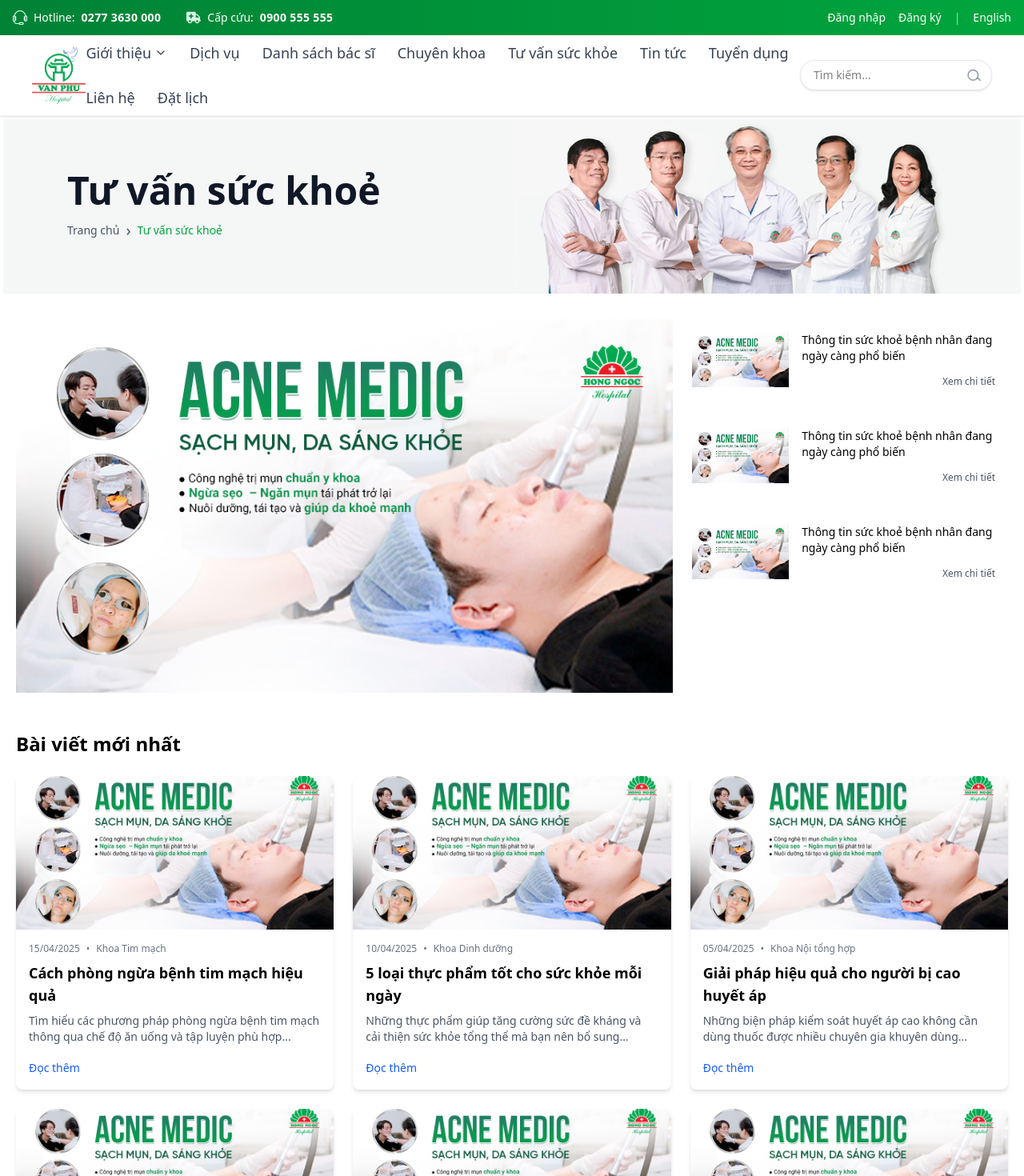
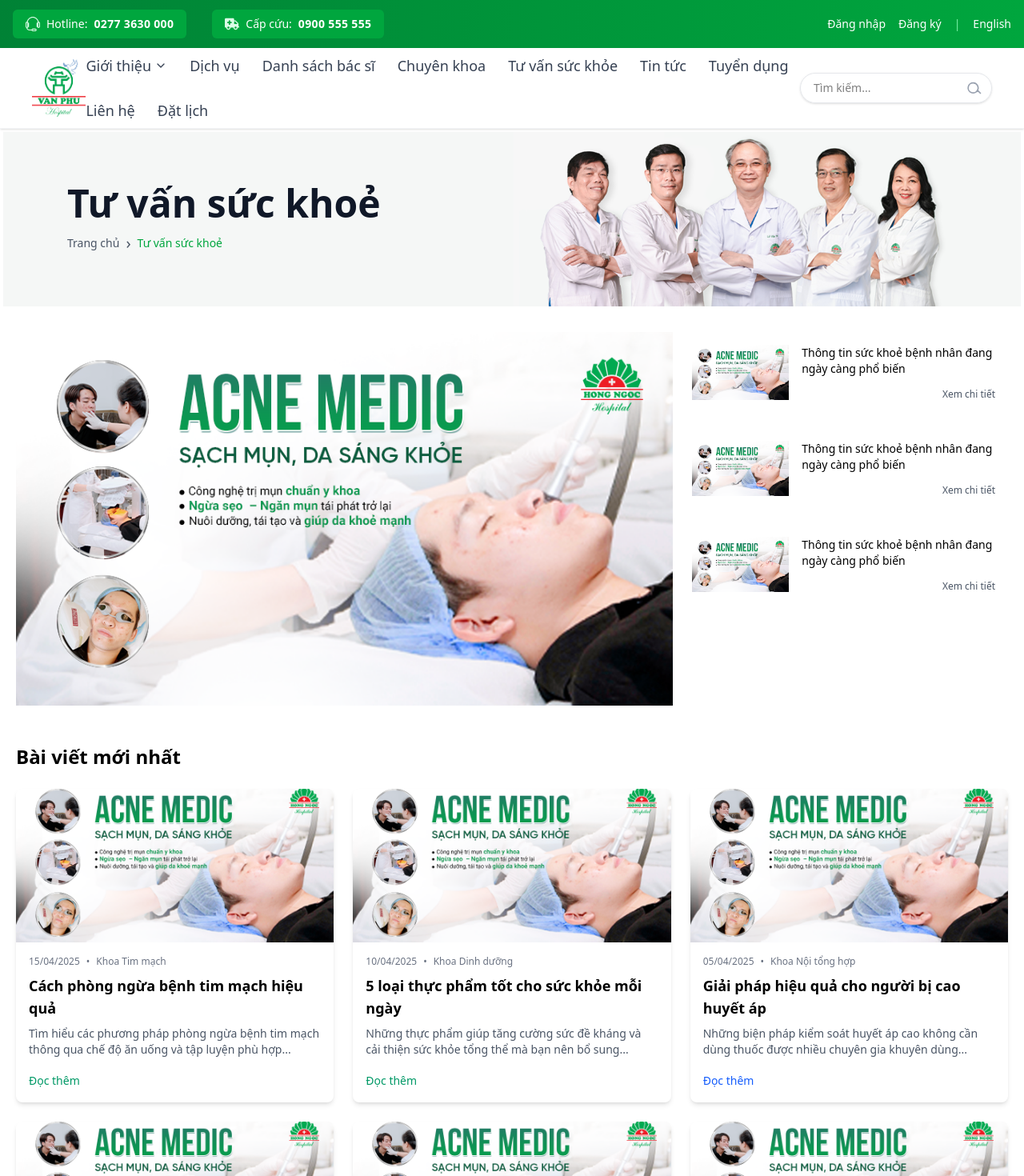
Before and after one commit to vantu522/vanphu-hospital-frontend, a React (Vite) app: page /tu-van-suc-khoe in a window 1280 px wide. Shown: the top 1470 px of the page at 80% size. Built offline with nearby package versions, Linux system fonts and the light colour scheme.

Commit message:
fix: update color

```diff
--- a/src/components/client/layout/Header.jsx
+++ b/src/components/client/layout/Header.jsx
@@ -22,14 +22,14 @@
       <div className="bg-gradient-to-r from-green-700 to-green-600 text-white topbar">
         <div className="container mx-auto flex flex-col sm:flex-row justify-between items-center py-3 px-4 gap-3 sm:gap-0">
           <div className="flex gap-5 sm:gap-8 items-center text-xs sm:text-sm">
-            <span className="flex items-center gap-2 font-medium hover:scale-105 transition-transform duration-300">
+            <button className="flex items-center gap-2 font-medium hover:scale-105 transition-transform duration-300 bg-green-600 text-white py-2 px-4 rounded-md">
               <TfiHeadphoneAlt className="text-base sm:text-lg text-green-100" />
               Hotline: <strong className="tracking-wide">0277 3630 000</strong>
-            </span>
-            <span className="flex items-center gap-2 font-medium hover:scale-105 transition-transform duration-300">
+            </button>
+            <button className="flex items-center gap-2 font-medium hover:scale-105 transition-transform duration-300 bg-green-600 text-white py-2 px-4 rounded-md">
               <FaAmbulance className="text-base sm:text-lg text-green-100" />
               Cấp cứu: <strong className="tracking-wide">0900 555 555</strong>
-            </span>
+            </button>
           </div>
           <div className="flex items-center gap-4 text-xs sm:text-sm">
             <a href="/dang-nhap" className="hover:text-green-200 transition-colors duration-300">Đăng nhập</a>
@@ -39,6 +39,7 @@
           </div>
         </div>
       </div>
+
 
       {/* Main header */}
       <div className={`bg-white w-full border-b border-gray-100 ${
@@ -70,7 +71,7 @@
                 <span>Giới thiệu</span>
                 <FiChevronDown className="w-4 h-4 transition-transform duration-300 group-hover:rotate-180" />
               </a>
-              <div className="hidden group-hover:block absolute top-full left-0 min-w-[240px] bg-white shadow-xl rounded-lg z-10 text-sm mt-1 overflow-hidden border-t-2 border-green-600 transition-all duration-300">
+              <div className="hidden group-hover:block absolute top-full left-0 min-w-[240px] bg-white shadow-xl rounded-lg text-sm mt-1 overflow-hidden border-t-2 border-green-600 transition-all duration-300 z-100">
                 <a href="/gioi-thieu/ve-hong-ngoc" className="block px-5 py-3 text-gray-700 hover:bg-green-50 hover:text-green-700 hover:pl-6 transition-all duration-200">Về Hồng Ngọc Hospital</a>
                 <a href="/gioi-thieu/huong-dan-khach-hang" className="block px-5 py-3 text-gray-700 hover:bg-green-50 hover:text-green-700 hover:pl-6 transition-all duration-200">Hướng dẫn khách hàng</a>
                 <a href="/gioi-thieu/nghien-cuu-khoa-hoc" className="block px-5 py-3 text-gray-700 hover:bg-green-50 hover:text-green-700 hover:pl-6 transition-all duration-200">Nghiên cứu khoa học</a>
--- a/src/pages/client/Contacts/Contact.jsx
+++ b/src/pages/client/Contacts/Contact.jsx
@@ -1,8 +1,7 @@
 import React from 'react'
 import PageBanner from '../../../components/client/PageBanner'
 import dichvu from '../../../assets/images/dichvu.png'
-import { Link } from 'react-router-dom' // Đã sửa từ href thành Link
-
+import Button from '../../../components/client/ui/button'
 const Contact = () => {
     const handleSubmit = (e) => {
         e.preventDefault()
@@ -33,7 +32,7 @@
                                     <input
                                         type="text"
                                         id="name"
-                                        className="w-full px-4 py-2 border border-gray-300 rounded-md focus:outline-none focus:ring-2 focus:ring-blue-500"
+                                        className="w-full px-4 py-2 border border-gray-300 rounded-md focus:outline-none focus:ring-2 focus:ring-emerald-500"
                                         placeholder="Nhập họ và tên của bạn"
                                         required
                                     />
@@ -44,7 +43,7 @@
                                     <input
                                         type="tel"
                                         id="phone"
-                                        className="w-full px-4 py-2 border border-gray-300 rounded-md focus:outline-none focus:ring-2 focus:ring-blue-500"
+                                        className="w-full px-4 py-2 border border-gray-300 rounded-md focus:outline-none focus:ring-2 focus:ring-emerald-500"
                                         placeholder="Nhập số điện thoại của bạn"
                                         required
                                     />
@@ -55,7 +54,7 @@
                                     <input
                                         type="email"
                                         id="email"
-                                        className="w-full px-4 py-2 border border-gray-300 rounded-md focus:outline-none focus:ring-2 focus:ring-blue-500"
+                                        className="w-full px-4 py-2 border border-gray-300 rounded-md focus:outline-none focus:ring-2 focus:ring-emerald-500"
                                         placeholder="Nhập địa chỉ email của bạn"
                                     />
                                 </div>
@@ -65,18 +64,19 @@
                                     <textarea
                                         id="message"
                                         rows="5"
-                                        className="w-full px-4 py-2 border border-gray-300 rounded-md focus:outline-none focus:ring-2 focus:ring-blue-500"
+                                        className="w-full px-4 py-2 border border-gray-300 rounded-md focus:outline-none focus:ring-2 focus:ring-emerald-500"
                                         placeholder="Nhập lời nhắn của bạn"
                                         required
                                     ></textarea>
                                 </div>
 
-                                <button
-                                    type="submit"
-                                    className="bg-blue-600 hover:bg-blue-700 text-white font-medium py-2 px-6 rounded-md transition duration-300"
-                                >
+
+
+                                <Button>
                                     Gửi thông tin
-                                </button>
+                                </Button>
+
+
                             </form>
                         </div>
                     </div>
--- a/src/pages/client/HealthAdvisory/HealthAdvisory.jsx
+++ b/src/pages/client/HealthAdvisory/HealthAdvisory.jsx
@@ -138,7 +138,7 @@
                                 </div>
                                 <h3 className="text-lg font-semibold mb-2">Cách phòng ngừa bệnh tim mạch hiệu quả</h3>
                                 <p className="text-gray-600 text-sm mb-4">Tìm hiểu các phương pháp phòng ngừa bệnh tim mạch thông qua chế độ ăn uống và tập luyện phù hợp...</p>
-                                <a href="#" className="text-blue-600 text-sm font-medium hover:underline">Đọc thêm</a>
+                                <a href="#" className="text-emerald-600 text-sm font-medium hover:underline">Đọc thêm</a>
                             </div>
                         </div>
 
@@ -159,7 +159,7 @@
                                 </div>
                                 <h3 className="text-lg font-semibold mb-2">5 loại thực phẩm tốt cho sức khỏe mỗi ngày</h3>
                                 <p className="text-gray-600 text-sm mb-4">Những thực phẩm giúp tăng cường sức đề kháng và cải thiện sức khỏe tổng thể mà bạn nên bổ sung...</p>
-                                <a href="#" className="text-blue-600 text-sm font-medium hover:underline">Đọc thêm</a>
+                                <a href="#" className="text-emerald-600 text-sm font-medium hover:underline">Đọc thêm</a>
                             </div>
                         </div>
 
```
